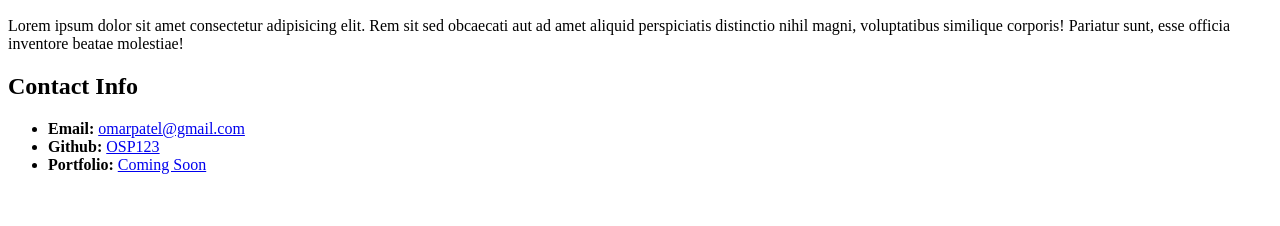
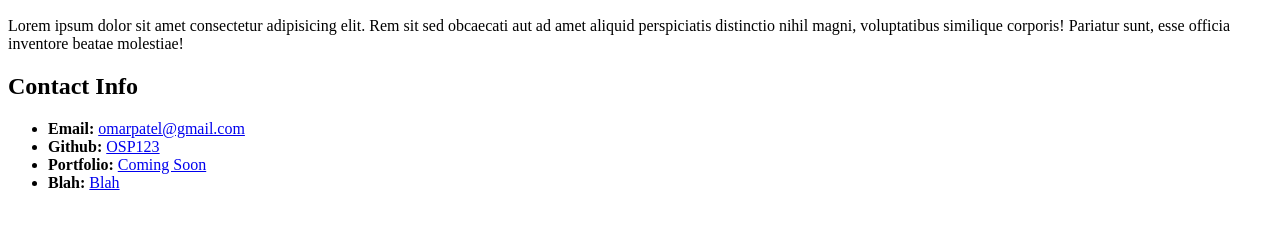
Before and after one commit to OSP123/test-html, a plain HTML site: page index.html in a window 1280 px wide. Shown: the part 430-656 px from the top of the page. Drawn offline with Linux system fonts and the light colour scheme.

Commit message:
added blah to index.html

```diff
--- a/index.html
+++ b/index.html
@@ -24,6 +24,10 @@
             <strong>Portfolio: </strong>
             <a href="#" >Coming Soon</a>
         </li>
+        <li>
+            <strong>Blah: </strong>
+            <a href="#" >Blah</a>
+        </li>
     </ul>
 </body>
 </html>
```
